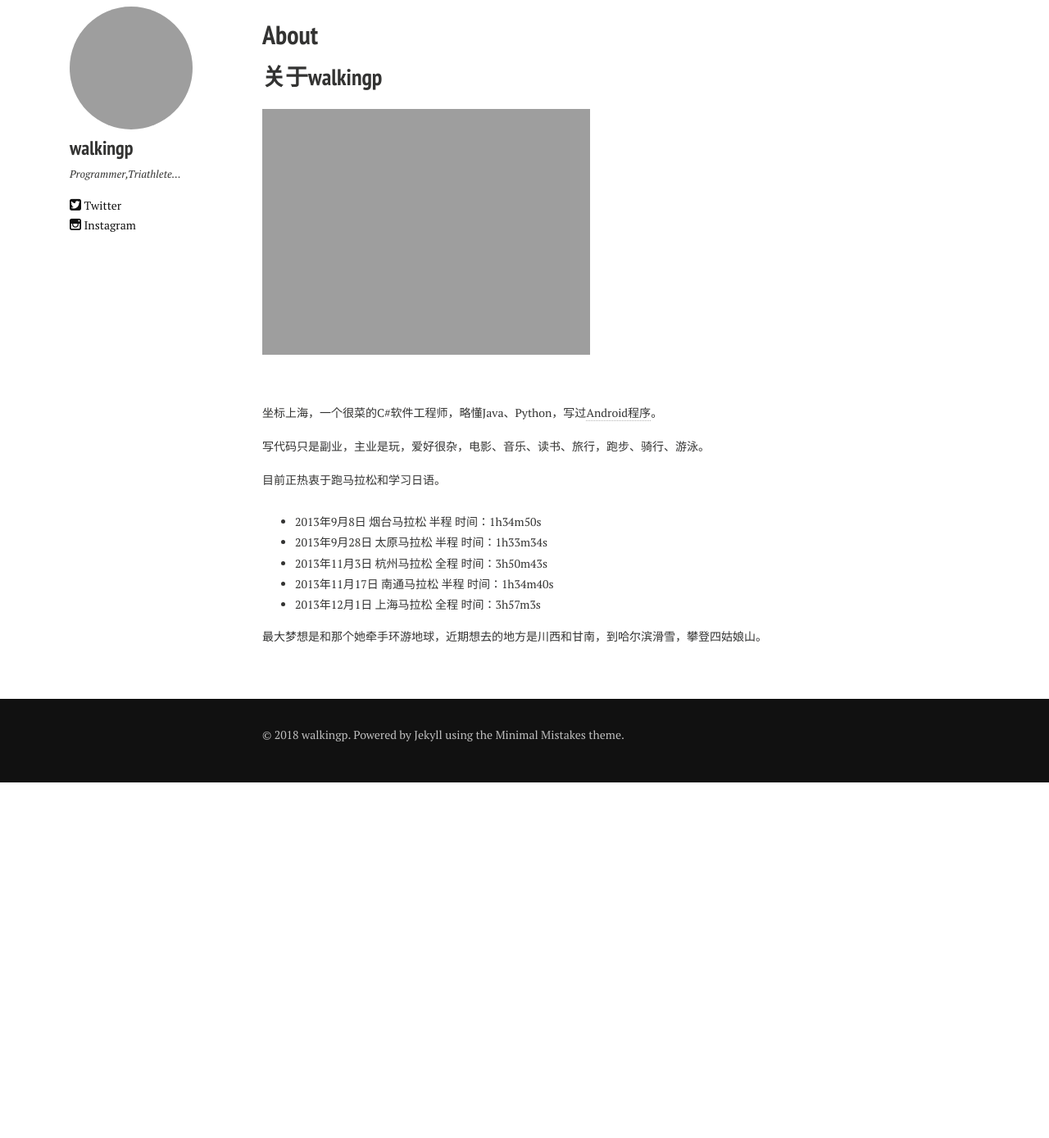
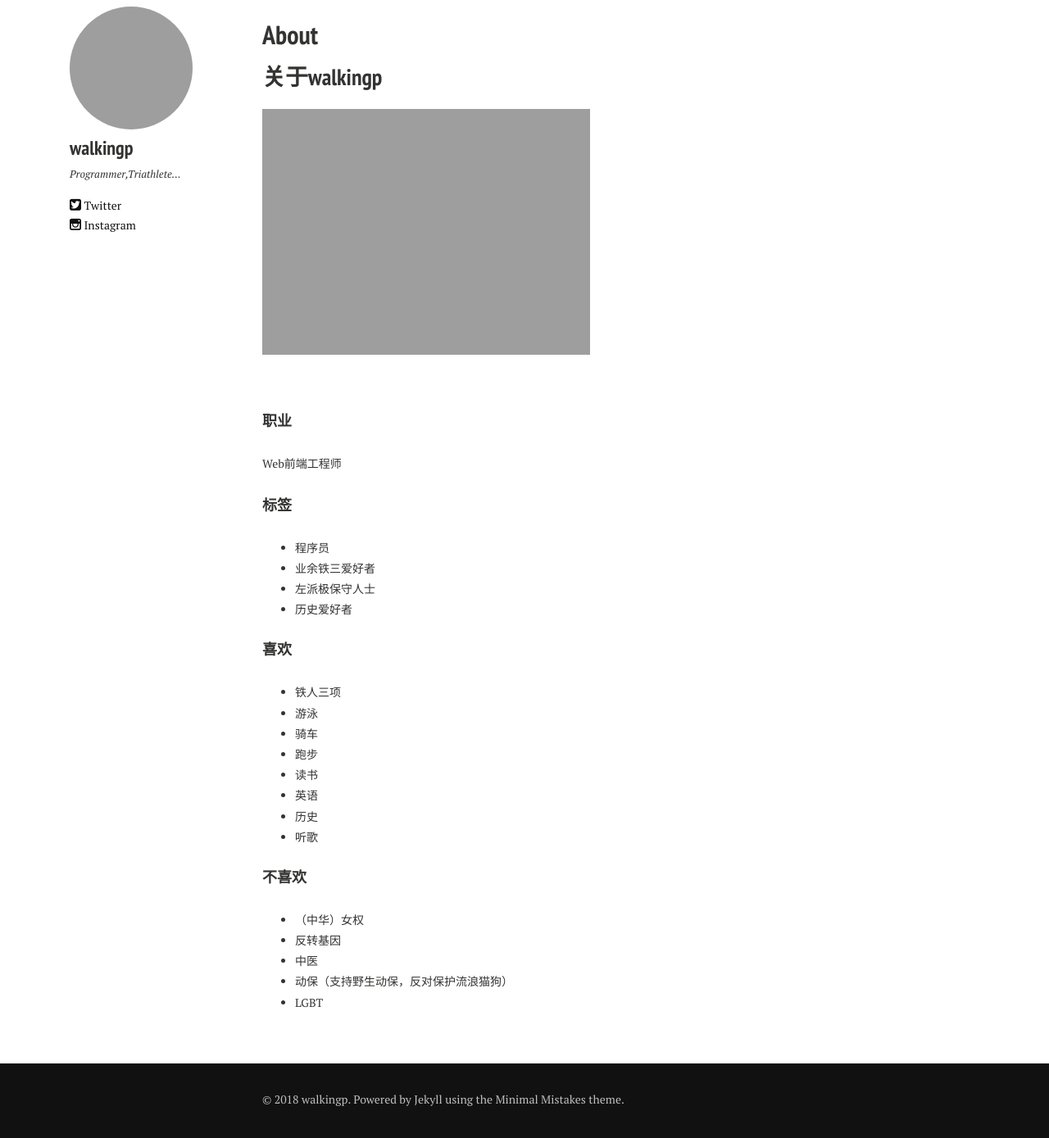
Before and after one commit to walkingp/Jykelly_blog, a Jekyll site: the page built from about.md, in a window 1280 px wide and 1400 px high, scrolled down 417 px. Shown: the top 1389 px of the window at 82% size. Built offline with Jekyll 4.4.1, drawn with Linux system fonts in a browser that asks for light colours; nearby versions of some CDN libraries; before the commit the page ends 1372 px from its top, so only the background shows below that.

Commit message:
Update about.md

```diff
--- a/about.md
+++ b/about.md
@@ -12,16 +12,30 @@ image:
 
 <p><img src="http://walkingp.com/assets/images/walkingp.jpg" alt="" /></p>
 <br />
-<p>坐标上海，一个很菜的C#软件工程师，略懂Java、Python，写过<a href="http://www.walkingp.com/cnblogs/" target="_blank">Android程序</a>。<p/><p>写代码只是副业，主业是玩，爱好很杂，电影、音乐、读书、旅行，跑步、骑行、游泳。</p>
 
-<p>目前正热衷于跑马拉松和学习日语。</p>
 
-<ul>
-	<li>2013年9月8日 	烟台马拉松 半程 时间：1h34m50s</li>
-	<li>2013年9月28日 	太原马拉松 半程 时间：1h33m34s</li>
-	<li>2013年11月3日	杭州马拉松 全程 时间：3h50m43s</li>
-	<li>2013年11月17日	南通马拉松 半程 时间：1h34m40s</li>
-	<li>2013年12月1日	上海马拉松	全程  时间：3h57m3s</li>
-</ul>
+#### 职业
+Web前端工程师
 
-<p>最大梦想是和那个她牵手环游地球，近期想去的地方是川西和甘南，到哈尔滨滑雪，攀登四姑娘山。</p>
+#### 标签
++ 程序员
++ 业余铁三爱好者
++ 左派极保守人士
++ 历史爱好者
+
+#### 喜欢
++ 铁人三项
+- 游泳
+- 骑车
+- 跑步
++ 读书
++ 英语
++ 历史
++ 听歌
+
+#### 不喜欢
++ （中华）女权
++ 反转基因
++ 中医
++ 动保（支持野生动保，反对保护流浪猫狗）
++ LGBT
```
